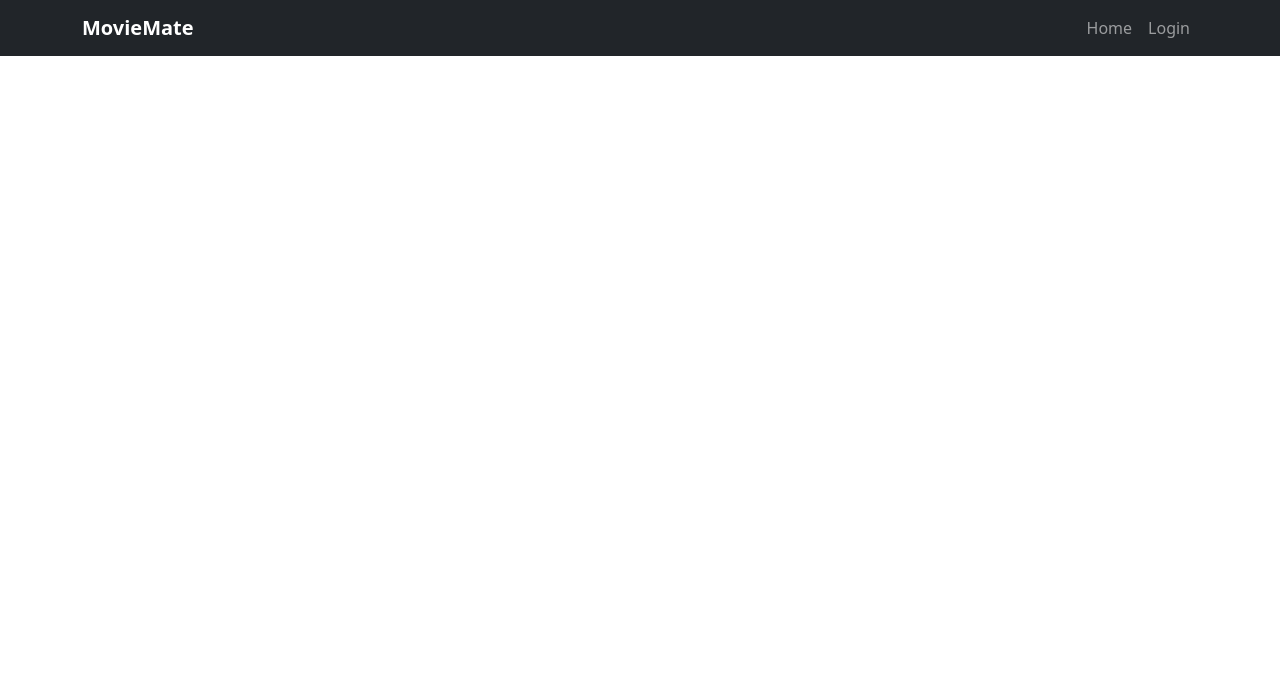
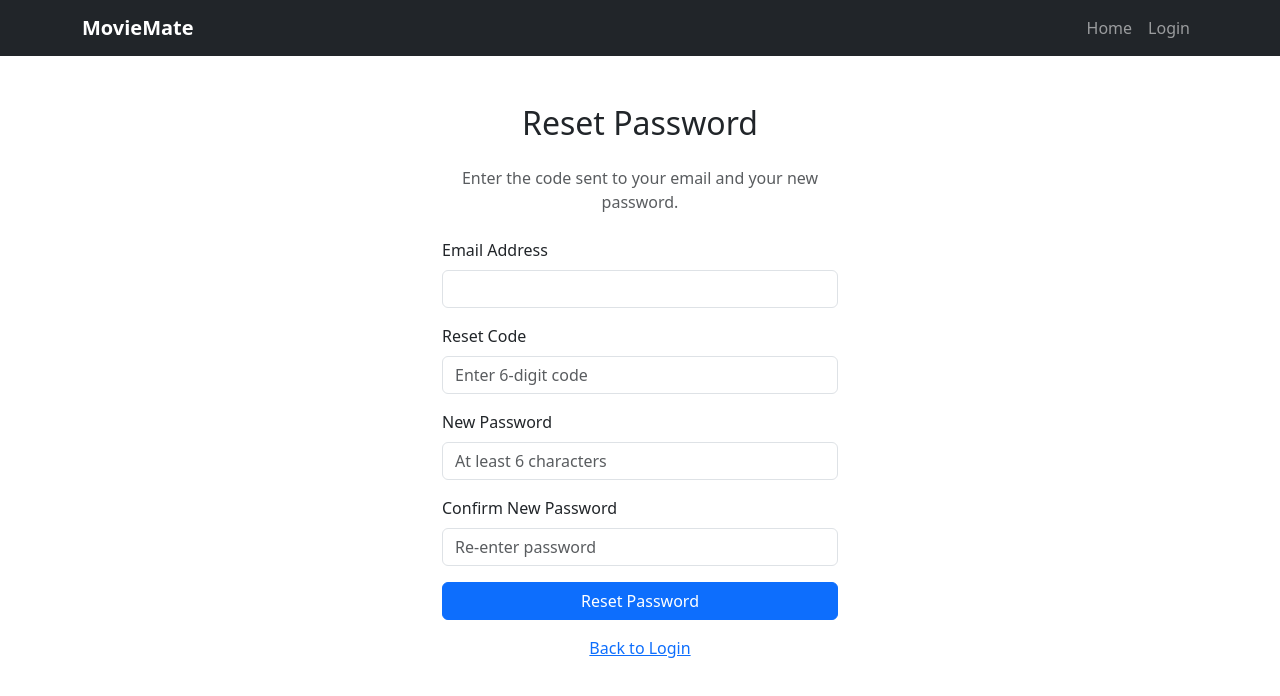
Before and after one commit to Sankalpmovva/moviemate-frontend, a Vue app: page /reset-password in a window 1280 px wide. Shown: the top 696 px of the page. Built offline with nearby package versions, Linux system fonts and the light colour scheme.

Commit message:
feat: password reset flow

```diff
--- a/src/pages/ForgotPassword.vue
+++ b/src/pages/ForgotPassword.vue
@@ -16,7 +16,7 @@ const requestReset = async () => {
   loading.value = true;
 
   try {
-    await axios.post('http://localhost:2112/password-reset/request', {
+    await axios.post('http://localhost:2112/passwordreset/request', {
       email: email.value
     });
 
--- a/src/pages/Login.vue
+++ b/src/pages/Login.vue
@@ -46,6 +46,9 @@
       Login with Google
     </button>
 
+      <p class="text-center mt-3">
+        <router-link to="/forgot-password">Forgot Password?</router-link>
+     </p>
     <p class="text-center mt-3">
       No account?
       <router-link to="/register">Register here</router-link>
--- /dev/null
+++ b/src/pages/ResetPassword.vue
@@ -0,0 +1,123 @@
+<script setup>
+import { ref, onMounted } from 'vue';
+import { useRouter, useRoute } from 'vue-router';
+import axios from 'axios';
+
+const router = useRouter();
+const route = useRoute();
+
+const email = ref('');
+const code = ref('');
+const newPassword = ref('');
+const confirmPassword = ref('');
+const loading = ref(false);
+const error = ref('');
+const success = ref('');
+
+onMounted(() => {
+  email.value = route.query.email || '';
+});
+
+const resetPassword = async () => {
+  error.value = '';
+  success.value = '';
+
+  // Validation
+  if (newPassword.value.length < 6) {
+    error.value = 'Password must be at least 6 characters';
+    return;
+  }
+
+  if (newPassword.value !== confirmPassword.value) {
+    error.value = 'Passwords do not match';
+    return;
+  }
+
+  loading.value = true;
+
+  try {
+    await axios.post('http://localhost:2112/passwordreset/verify', {
+      email: email.value,
+      code: code.value,
+      newPassword: newPassword.value
+    });
+
+    success.value = 'Password reset successfully! Redirecting to login...';
+
+    setTimeout(() => {
+      router.push('/login');
+    }, 2000);
+  } catch (err) {
+    error.value = err.response?.data?.error || 'Failed to reset password';
+  } finally {
+    loading.value = false;
+  }
+};
+</script>
+
+<template>
+  <div class="container mt-5" style="max-width: 420px;">
+    <h2 class="text-center mb-4">Reset Password</h2>
+    <p class="text-center text-muted mb-4">
+      Enter the code sent to your email and your new password.
+    </p>
+
+    <div v-if="error" class="alert alert-danger">{{ error }}</div>
+    <div v-if="success" class="alert alert-success">{{ success }}</div>
+
+    <form @submit.prevent="resetPassword">
+      <div class="mb-3">
+        <label class="form-label">Email Address</label>
+        <input
+          v-model="email"
+          type="email"
+          class="form-control"
+          required
+          :disabled="route.query.email"
+        />
+      </div>
+
+      <div class="mb-3">
+        <label class="form-label">Reset Code</label>
+        <input
+          v-model="code"
+          type="text"
+          class="form-control"
+          required
+          placeholder="Enter 6-digit code"
+          maxlength="6"
+        />
+      </div>
+
+      <div class="mb-3">
+        <label class="form-label">New Password</label>
+        <input
+          v-model="newPassword"
+          type="password"
+          class="form-control"
+          required
+          placeholder="At least 6 characters"
+        />
+      </div>
+
+      <div class="mb-3">
+        <label class="form-label">Confirm New Password</label>
+        <input
+          v-model="confirmPassword"
+          type="password"
+          class="form-control"
+          required
+          placeholder="Re-enter password"
+        />
+      </div>
+
+      <button type="submit" class="btn btn-primary w-100" :disabled="loading">
+        {{ loading ? 'Resetting...' : 'Reset Password' }}
+      </button>
+    </form>
+
+    <p class="text-center mt-3">
+      <router-link to="/login">Back to Login</router-link>
+    </p>
+  </div>
+</template>
--- a/src/router/index.js
+++ b/src/router/index.js
@@ -6,6 +6,8 @@ import Bookings from '../pages/Booking.vue';
 import Wallet from '../pages/Wallet.vue';
 import Login from '../pages/Login.vue';
 import Register from '../pages/Register.vue';
+import ForgotPassword from '../pages/ForgotPassword.vue';
+import ResetPassword from '../pages/ResetPassword.vue';
 
 const routes = [
   { path: '/', component: Home },
@@ -57,7 +59,8 @@ const routes = [
     component: () => import('../pages/admin/Accounts.vue'),
     meta: { requiresAuth: true, requiresAdmin: true }
   },
-
+  { path: '/forgot-password', component: ForgotPassword },
+  { path: '/reset-password', name: 'reset-password', component: ResetPassword },
 
 ];
 
```
